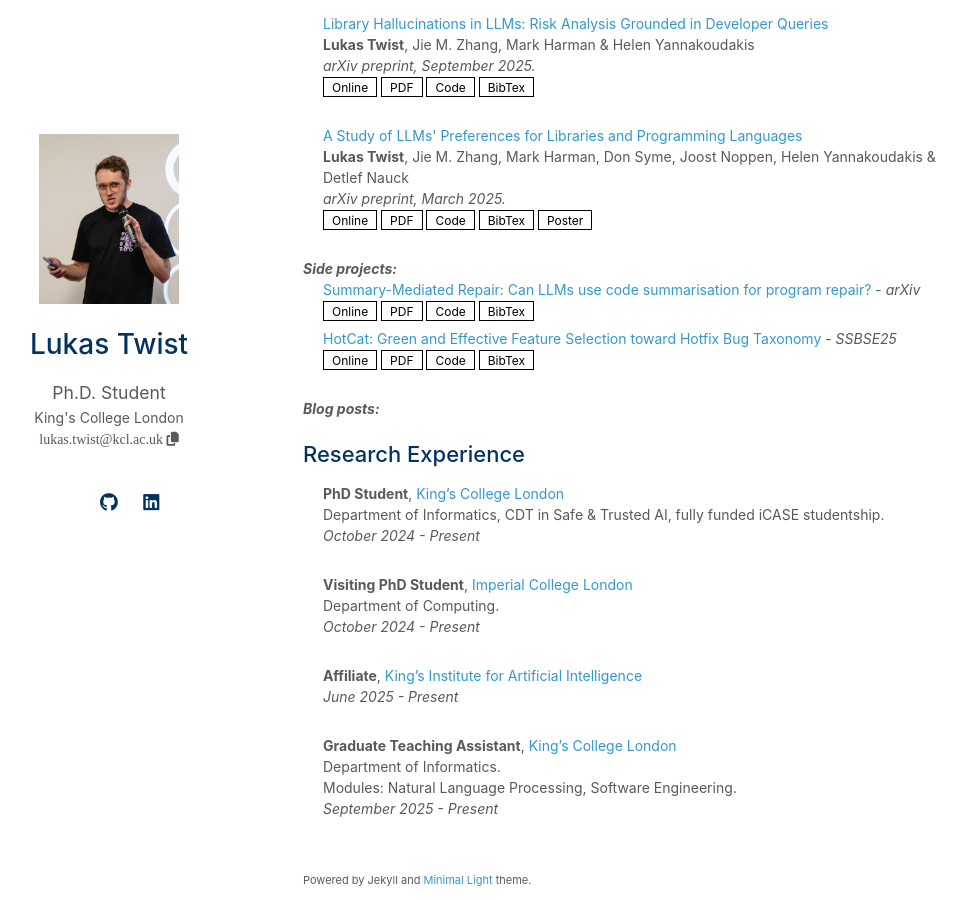
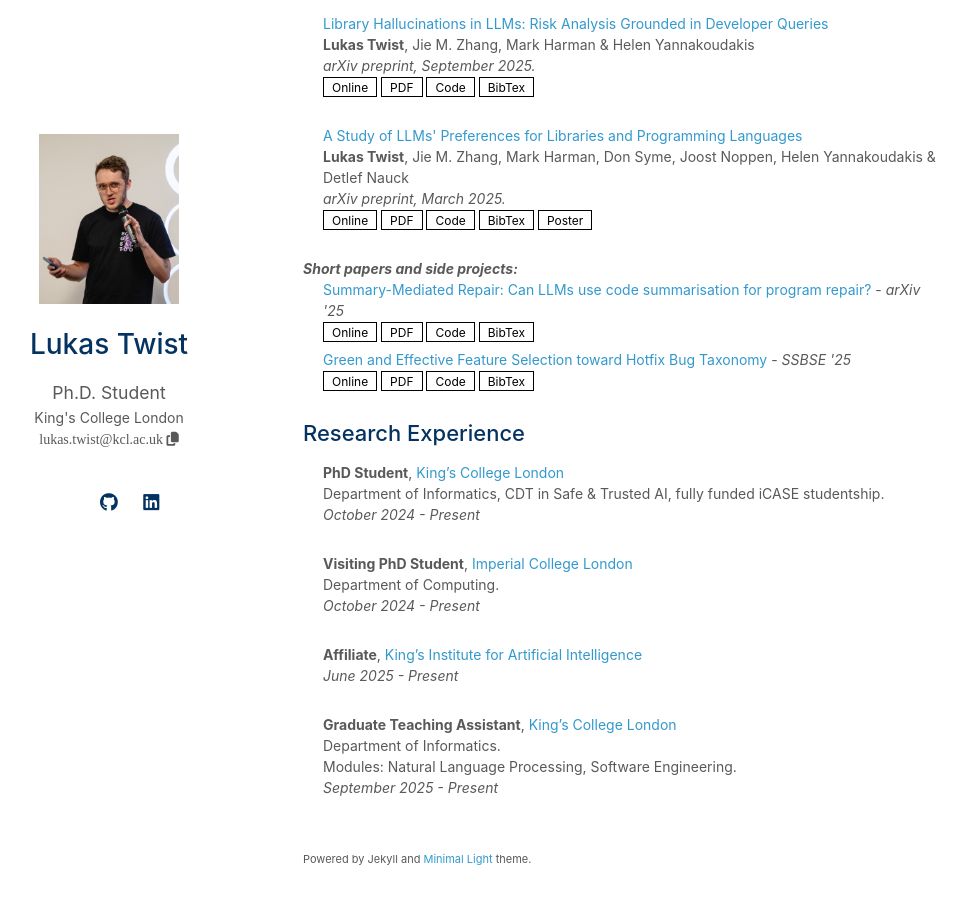
Before and after one commit to itsluketwist/itsluketwist.github.io, a Jekyll site: the page built from index.md, in a window 1280 px wide and 900 px high, scrolled down 555 px. Shown: the whole window, without its empty margins (167-1133 px from the left). Built offline with Jekyll 4.4.1, drawn with Linux system fonts in a browser that asks for light colours; a style sheet for code colours, icons or effects is not loaded; our own code applies the rules of GitHub Pages for plain Markdown files.

Commit message:
Bump publications.

```diff
--- a/_data/publications.yml
+++ b/_data/publications.yml
@@ -20,14 +20,14 @@ main:
 side:
 
   - title: "Summary-Mediated Repair: Can LLMs use code summarisation for program repair?"
-    where: arXiv
+    where: arXiv '25
     url: https://arxiv.org/abs/2511.18782
     pdf: https://arxiv.org/pdf/2511.18782
     code: https://github.com/itsluketwist/summary-mediated-repair
     bibtex: ./assets/bibtex/arxiv-summary-mediated-repair.txt
 
-  - title: "HotCat: Green and Effective Feature Selection toward Hotfix Bug Taxonomy"
-    where: SSBSE25
+  - title: "Green and Effective Feature Selection toward Hotfix Bug Taxonomy"
+    where: SSBSE '25
     url: https://conf.researchr.org/details/ssbse-2025/ssbse-2025-challenge/2/HotCat-Green-and-Effective-Feature-Selection-for-HotFix-Bug-Taxonomy
     pdf: https://kclpure.kcl.ac.uk/ws/portalfiles/portal/354194190/SSBSE_25_Challenge_Bug_Taxonomy_Clustering_Camera_Ready_7_.pdf
     code: https://zenodo.org/records/17170205
--- a/_includes/publications.md
+++ b/_includes/publications.md
@@ -43,7 +43,7 @@
 
 {% endfor %}
 
-<b><i>Side projects:</i></b>
+<b><i>Short papers and side projects:</i></b>
 
 <br>
 
@@ -83,7 +83,7 @@
 
 <br>
 
-<b><i>Blog posts:</i></b>
+<!-- <b><i>Blog posts:</i></b>
 
 <br>
 
@@ -98,6 +98,6 @@
 
 {% endfor %}
 
-<br>
+<br> -->
 
 </div>
```
